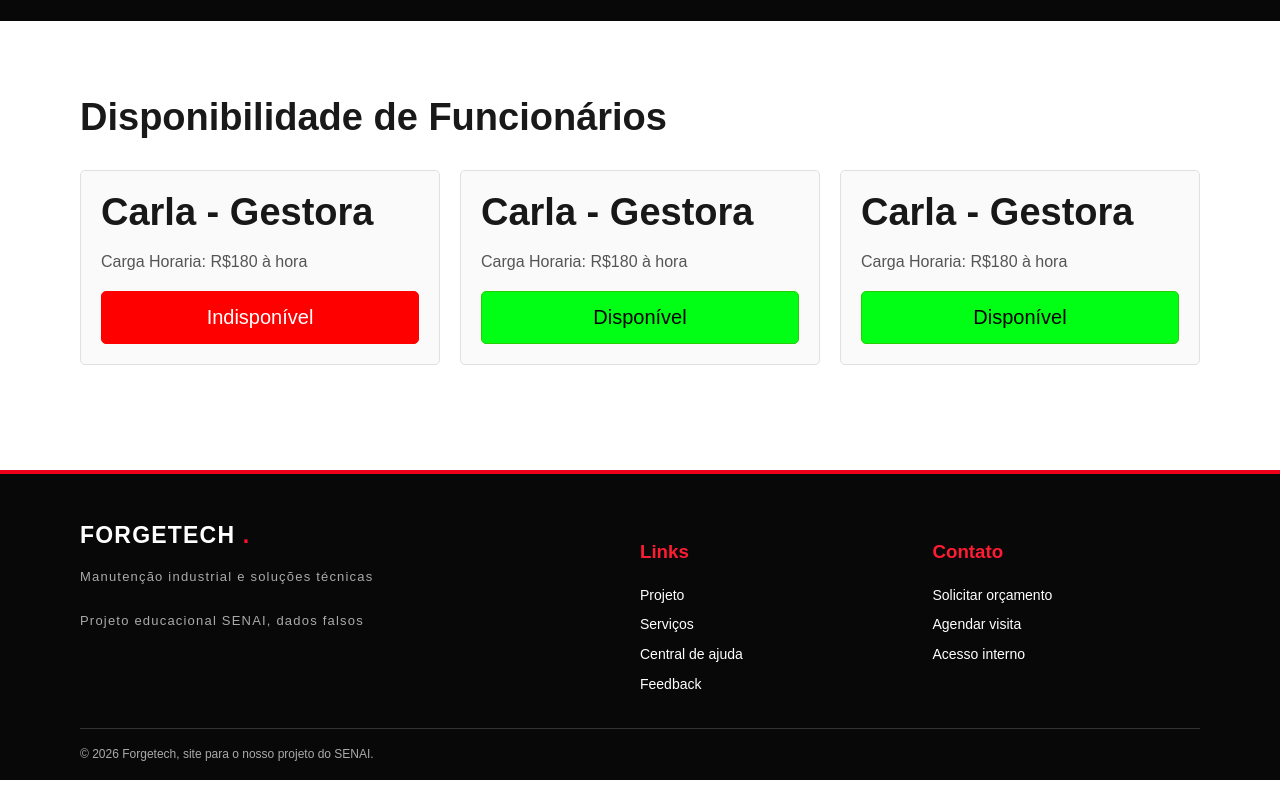
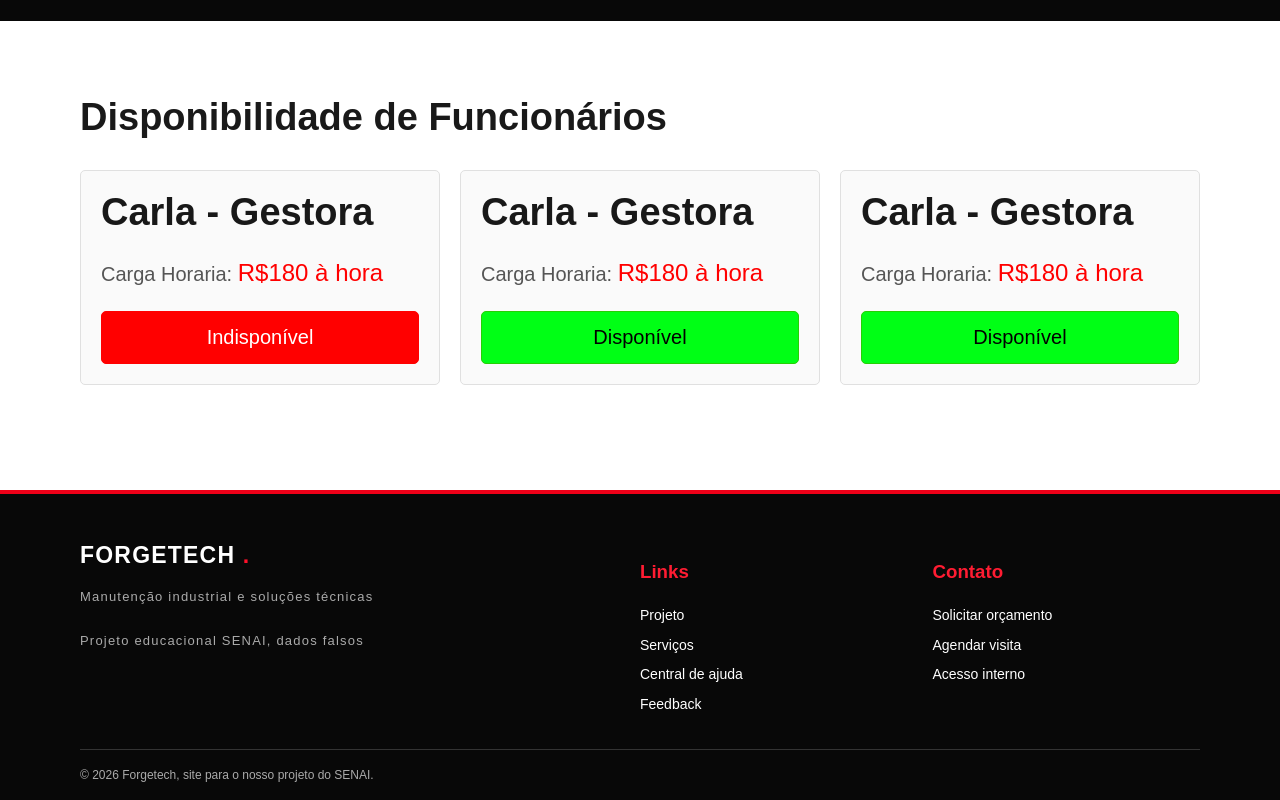
Before and after one commit to Liposor/projeto-forgetech, a plain HTML site: page colaboradores.html in a window 1280 px wide. Shown: the part 1457-2257 px from the top of the page. Drawn offline with Linux system fonts and the light colour scheme.

Commit message:
CMT 16/10 - v06

```diff
--- a/assets/css/style.css
+++ b/assets/css/style.css
@@ -305,6 +305,30 @@ button.botao {
 
     color: #555;
 
+}
+
+.card2 {
+    border: 1px solid #e0e0e0;
+    border-radius: 5px;
+    padding: 20px;
+    background: #fafafa;
+    color: #181818;
+}
+
+.card2 h3 {
+    font-size: 20px;
+    margin: 12px 0;
+}
+
+.card2 p {
+    font-size: 20px;
+    color: #555;
+
+}
+
+.card2 span {
+    color: red;
+    font-size: 24px;
 }
 
 .card-escuro {
--- a/colaboradores.html
+++ b/colaboradores.html
@@ -125,7 +125,7 @@
         <h2>Disponibilidade de <span>Funcionários</span></h2>
         <div class="cards">
 
-          <div class="card">
+          <div class="card2">
             <h2>Carla - Gestora</h2>
             <p>Carga Horaria: <span>R$180 à hora</span></p>
             <div class="card-vermelho">
@@ -134,7 +134,7 @@
           </div>
 
 
-            <div class="card">
+            <div class="card2">
               <h2>Carla - Gestora</h2>
               <p>Carga Horaria: <span>R$180 à hora</span></p>
               <div class="card-verde">
@@ -143,7 +143,7 @@
             </div>
 
 
-              <div class="card">
+              <div class="card2">
                 <h2>Carla - Gestora</h2>
                 <p>Carga Horaria: <span>R$180 à hora</span></p>
                 <div class="card-verde">
```
